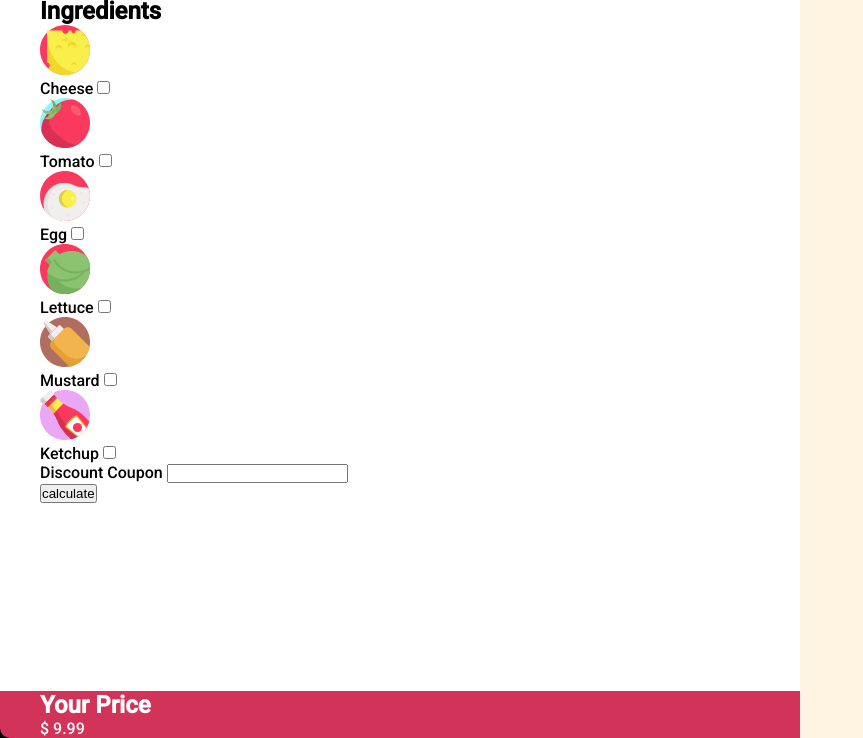
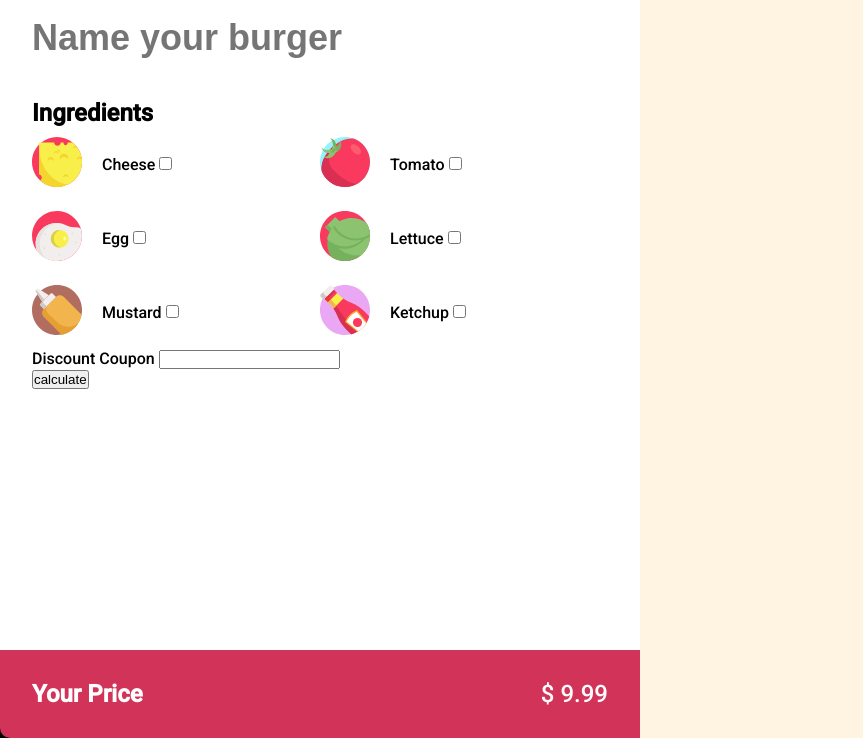
Before and after one commit to kntrl/js-burger, a plain HTML site: page index.html in a window 1280 px wide. Shown: the part 62-800 px from the top of the page, without its empty margins (0-863 px from the left). Drawn offline with Linux system fonts and the light colour scheme.

Commit message:
Ingredients list and footer completed. Fixed Calculate function not resetting value @ start.

```diff
--- a/css/style.css
+++ b/css/style.css
@@ -27,7 +27,7 @@ body {
 
 #app-wrapper {
 	height: 100vh;
-	width: 800px;
+	width: 50%;
 	display: flex;
 	flex-flow: column nowrap;
 	background-color: #000;
@@ -54,7 +54,34 @@ main {
 	background-color: #fff;
 }
 
+.burger-name {
+	padding: 40px 0;
+}
+
+#cust-burger-name {
+	font-size: 2.25rem;
+	font-weight: bold;
+	border: 0;
+	outline: 0;
+}
+
 /* ingredients list */
+ul.ingredients-list {
+	display: flex;
+	flex-flow: row wrap;
+}
+
+.ingredients-list li {
+	flex-basis: 50%;
+	display: flex;
+	justify-content: flex-start;
+	align-items: center;
+	padding: 10px 0;
+}
+
+.ingredient-select {
+	padding-left: 20px;
+}
 
 /* single ingredient */
 .ingredient-thumb {
@@ -65,7 +92,18 @@ main {
         FOOTER
 ====================*/
 footer {
+	padding: 30px 0;
 	background-color: #d23359;
 	color: #fff;
 	border-bottom-left-radius: 10px;
 }
+
+footer .container {
+	display: flex;
+	justify-content: space-between;
+	align-items: center;
+}
+
+footer #price-total {
+	font-size: 1.5rem;
+}
--- a/index.html
+++ b/index.html
@@ -31,8 +31,12 @@
 				<div class="container">
 					<!-- burger name field-->
 					<div class="burger-name">
-						<label for="cust-burger-name"> Name your burger</label>
-						<input type="text" id="cust-burger-name" class="burger-name" />
+						<input
+							type="text"
+							id="cust-burger-name"
+							aria-label="Name your burger"
+							placeholder="Name your burger"
+						/>
 					</div>
 					<!--ingredients section -->
 					<div class="ingredients-selection">
--- a/js/script.js
+++ b/js/script.js
@@ -8,7 +8,6 @@
 //VARIABLES
 var baseBurgerCost = 9.99;
 var validCouponsList = ["RISPARMINO", "CICCIOBOMBAINCANNOTTIER4"];
-var burgerPrice = baseBurgerCost;
 
 //FUNCTIONS
 //validateCoupon (couponCode)
@@ -34,6 +33,8 @@ priceTotal.innerHTML = "$ " + baseBurgerCost;
 //adding event on btn-calc-price button
 var btnPriceCalc = document.getElementById("btn-calc-price");
 btnPriceCalc.addEventListener("click", function () {
+	//resetting burgerPrice to baseBurgerPrice
+	var burgerPrice = baseBurgerCost;
 	//reading custom burger name.
 	var userBurgerName = document.getElementById("cust-burger-name");
 	console.log("customBurgerName = ", userBurgerName.value);
```
